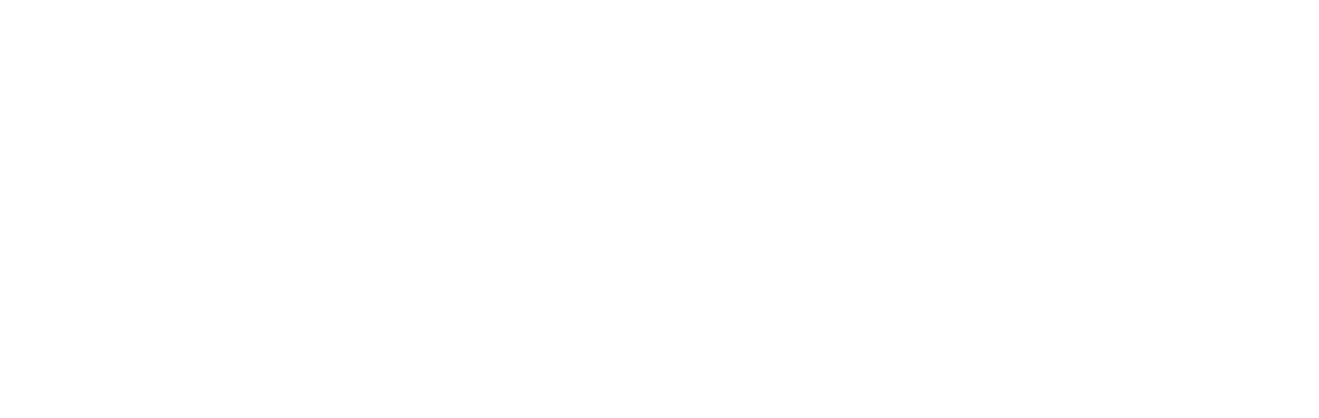
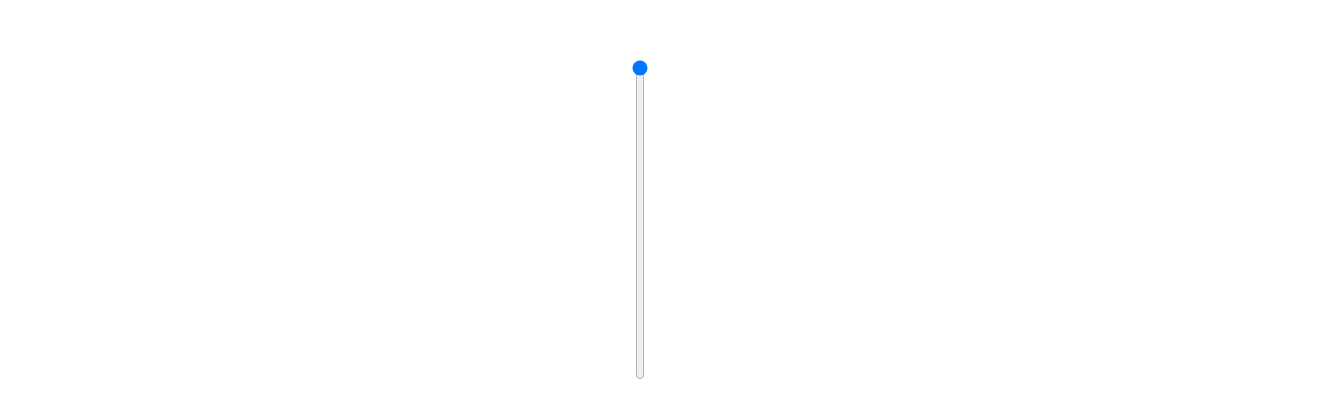
Before and after one commit to ericggul/off-line, a React (Create React App) app: page /range in a window 1280 px wide. Before the commit this address had no page. Shown: the part 180-598 px from the top of the page, 1319 px wide, since content can reach past the window. Built offline with nearby package versions, Linux system fonts and the light colour scheme.

Commit message:
Feat: Range

```diff
--- a/src/App.js
+++ b/src/App.js
@@ -8,11 +8,13 @@
 import { BrowserRouter, Routes, Route } from "react-router-dom";
 
 //containers: created order
+//Jul 2022
 import Rating1 from "containers/RatingSeries/Rating1";
 import FiveTimesDostoevsky from "containers/FiveTimesDostoevsky";
 import Confirmation from "containers/Confirmation";
 import Instructions from "containers/Instructions";
 import Rebellion from "containers/Rebellion";
+import Range from "containers/Range";
 import Oasis from "containers/Oasis";
 
 function App() {
@@ -28,6 +30,7 @@
           <Route exact path="/confirmation" element={<Confirmation />} />
           <Route exact path="/instructions" element={<Instructions />} />
           <Route exact path="/rebellion" element={<Rebellion />} />
+          <Route exact path="/range" element={<Range />} />
           <Route exact path="/oasis" element={<Oasis />} />
         </Routes>
       </BrowserRouter>
--- /dev/null
+++ b/src/containers/Range/index.js
@@ -0,0 +1,37 @@
+import React, { useState, useMemo } from "react";
+import * as S from "./styles";
+
+import useResize from "utils/hooks/useResize";
+
+const getRandom = (a, b) => Math.random() * (b - a) + a;
+function Range() {
+  const [value, setValue] = useState(0);
+  const [windowWidth, windowHeight] = useResize();
+
+  const pluses = useMemo(() => {
+    const arr = [];
+    for (let i = 0; i < 300; i++) {
+      arr.push({
+        x: getRandom(0, windowWidth),
+        y: getRandom(0, windowHeight),
+        show: getRandom(getRandom(0, 50), getRandom(50, 100)),
+        size: getRandom(3, 5),
+      });
+    }
+    return arr;
+  }, [windowWidth, windowHeight]);
+
+  console.log(value);
+
+  return (
+    <S.StyledRange>
+      <S.Input type="range" value={value} onChange={(e) => setValue(e.target.value)} min="0" max="100" />
+      {pluses.map((plus, i) => (
+        <S.Plus key={i} left={plus.x} top={plus.y} show={plus.show < value} rotation={getRandom(0, 720)} size={plus.size}>
+          +
+        </S.Plus>
+      ))}
+    </S.StyledRange>
+  );
+}
+export default Range;
--- /dev/null
+++ b/src/containers/Range/styles.js
@@ -0,0 +1,26 @@
+import styled from "styled-components";
+import { FlexCenterStyle, WholeContainer } from "static/styles";
+
+export const StyledRange = styled.div`
+  ${FlexCenterStyle};
+  ${WholeContainer};
+  position: relative;
+`;
+
+export const Input = styled.input`
+  width: 20rem;
+  transform: rotate(90deg);
+`;
+
+export const Plus = styled.div.attrs((props) => ({
+  style: {
+    top: props.top + "px",
+    left: props.left + "px",
+    opacity: props.show ? 1 : 0,
+    transform: `translate(-50%, -50%) rotate(${props.rotation}deg)`,
+    fontSize: props.size + "rem",
+  },
+}))`
+  position: absolute;
+  transition: all 0.4s;
+`;
```
Also changed, not shown: 1 other file (tests, documents, lock files or other folders).
